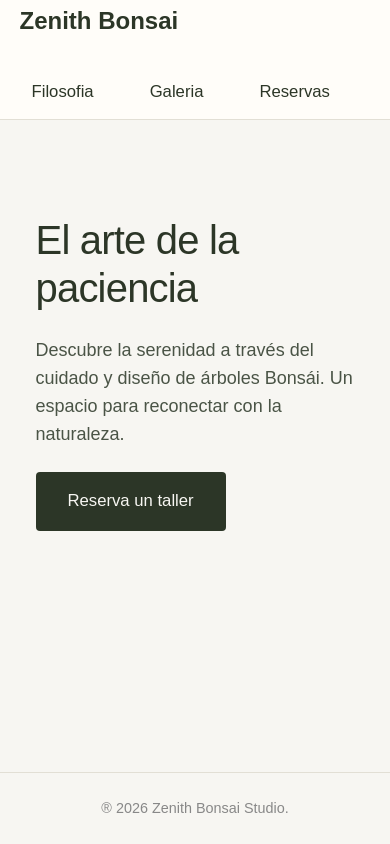
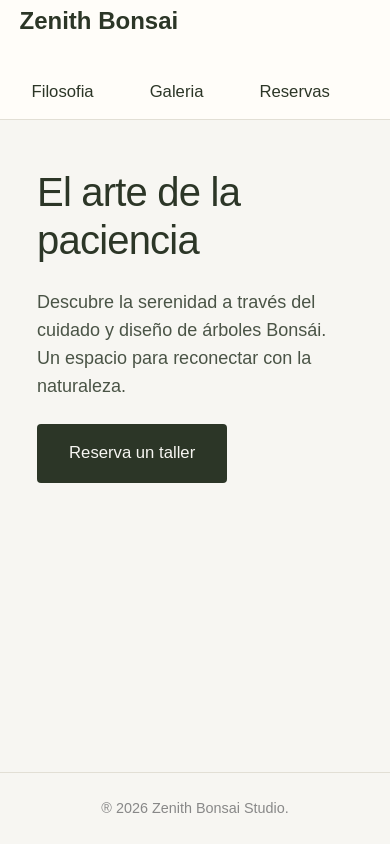
Before and after one commit to HydraDevJR/Momento2_Frontend_II, a React (Vite) app in the folder momento-2/: page / in a window 390 px wide. Built offline with nearby package versions, Linux system fonts and the light colour scheme.

Commit message:
refactor: reemplazar layout flex por grid responsive en HomePage

```diff
--- a/momento-2/src/pages/HomePage.jsx
+++ b/momento-2/src/pages/HomePage.jsx
@@ -3,8 +3,8 @@ import HeroImage from '../components/home-page/HeroImage';
 
 const HomePage = () => {
     return (
-        <main className="hero-section px-4 sm:px-6 lg:px-8 py-12 md:py-20">
-            <div className="flex flex-col md:flex-row items-center gap-8 md:gap-12">
+        <main className="flex-1 px-[5%] lg:px-[calc((100%-1200px)/2)]">
+            <div className="grid grid-cols-[repeat(auto-fit,minmax(min(100%,400px),1fr))] gap-[clamp(3rem,5vw,6rem)] items-center">
                 <HeroSection />
                 <HeroImage />
             </div>
```
